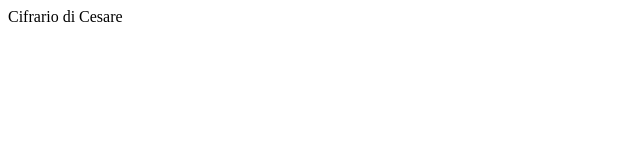
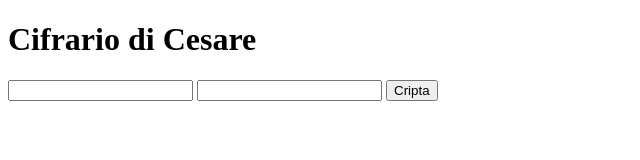
Before and after one commit to Stella-Simone00/TPS, a plain HTML site: page CifrariodiCesare.html in a window 1280 px wide. Shown: the whole page, without its empty margins (0-640 px from the left). Drawn offline with Linux system fonts and the light colour scheme.

Commit message:
Update CifrariodiCesare.html

```diff
--- a/CifrariodiCesare.html
+++ b/CifrariodiCesare.html
@@ -1,5 +1,45 @@
 <!DOCTYPE HTML>
 <html>
-  <head>Cifrario di Cesare</head>
+  <head>
+    <title>Cifrario di Cesare</title>
+  </head>
+  <body>
+    <h1>Cifrario di Cesare</h1>
+    <input type="text" id="testo1">
+    <input type="number" id="spostamento">
+    <button onclick="cripta()">Cripta</button>
+    <p id="risultato"></p>
 
+    <script>
+      function cripta() {
+        let t1 = document.getElementById("testo1").value.toUpperCase();
+        let n1 = parseInt(document.getElementById("spostamento").value);
+        let alfabeto = "ABCDEFGHIJKLMNOPQRSTUVWXYZ";
+        let testoCriptato = "";
+
+        for (let i = 0; i < t1.length; i++) {
+          let carattere = t1[i];
+          let posizione = -1;
+
+          for (let j = 0; j < alfabeto.length; j++) {
+            if (alfabeto[j] === carattere) {
+              posizione = j;
+            }
+          }
+
+          if (posizione !== -1) {
+            let nuovaPosizione = posizione + n1;
+            if (nuovaPosizione >= 26) {
+              nuovaPosizione = nuovaPosizione - 26;
+            }
+            testoCriptato = testoCriptato + alfabeto[nuovaPosizione];
+          } else {
+            testoCriptato = testoCriptato + carattere;
+          }
+        }
+
+        document.getElementById("risultato").textContent = "Risultato: " + testoCriptato;
+      }
+    </script>
+  </body>
 </html>
```
